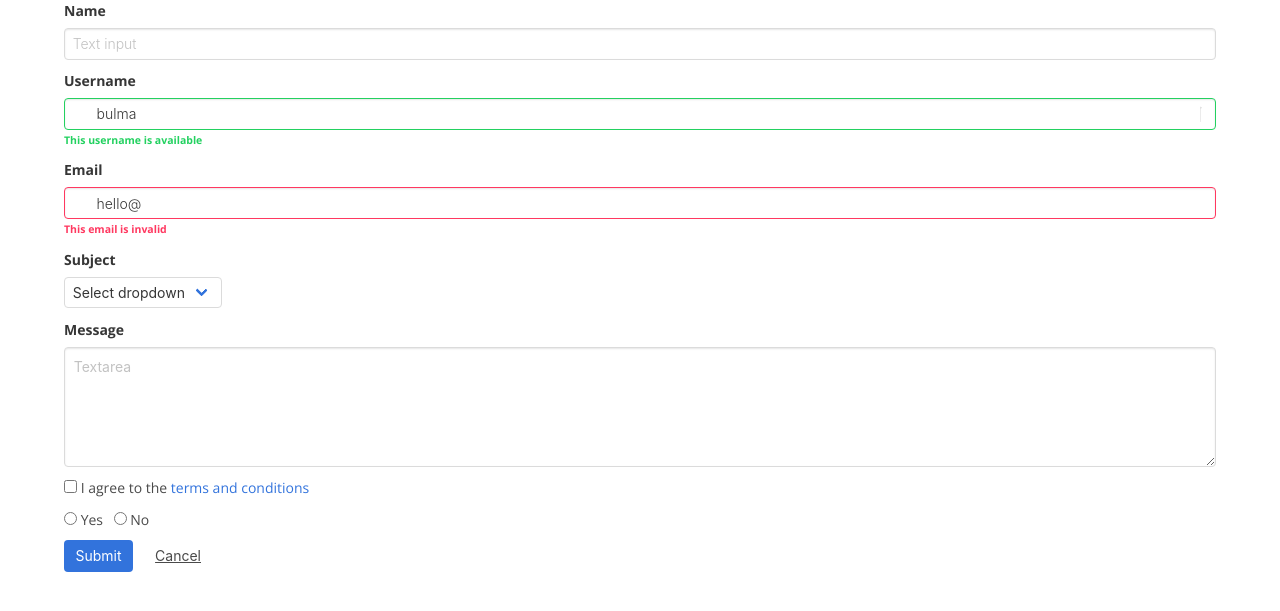
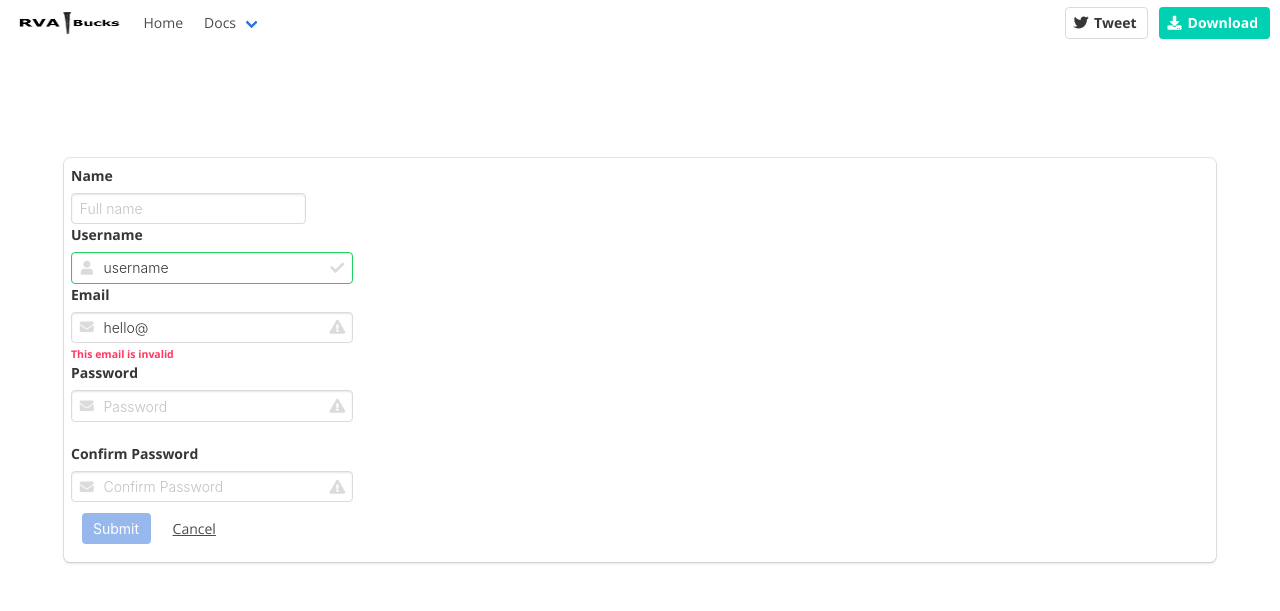
Before and after one commit to craigkilgo/rvabucksfrontend, a CodeIgniter app: page /database/index.php/main/signup in a window 1280 px wide. Shown: the top 611 px of the page. Run offline with CodeIgniter, Linux system fonts and the light colour scheme; some libraries are stand-ins or nearby versions.

Commit message:
almost midnight commit

```diff
--- /dev/null
+++ b/application/views/errors/user_already.php
@@ -0,0 +1 @@
+User with email already exists.
--- a/application/views/header.php
+++ b/application/views/header.php
@@ -5,12 +5,99 @@
     <meta charset="utf-8">
     <meta http-equiv="X-UA-Compatible" content="IE=edge">
     <meta name="viewport" content="width=device-width, initial-scale=1">
-    <title>Login - Free Bulma template</title>
+    <title>RVABucks - Local currency</title>
     <link rel="stylesheet" href="https://maxcdn.bootstrapcdn.com/font-awesome/4.7.0/css/font-awesome.min.css">
     <link href="https://fonts.googleapis.com/css?family=Open+Sans:300,400,700" rel="stylesheet">
     <!-- Bulma Version 0.7.1-->
     <link rel="stylesheet" href="https://cdnjs.cloudflare.com/ajax/libs/bulma/0.7.1/css/bulma.min.css" />
     <link rel="stylesheet" type="text/css" href="<?php echo base_url();?>css/login.css">
+    <link rel="stylesheet" href="https://use.fontawesome.com/releases/v5.3.1/css/all.css" integrity="sha384-mzrmE5qonljUremFsqc01SB46JvROS7bZs3IO2EmfFsd15uHvIt+Y8vEf7N7fWAU" crossorigin="anonymous">
+    <script
+			  src="https://code.jquery.com/jquery-3.3.1.min.js"
+			  integrity="sha256-FgpCb/KJQlLNfOu91ta32o/NMZxltwRo8QtmkMRdAu8="
+			  crossorigin="anonymous"></script>
+    <style>
+        body{/*
+            background-color:#262626!important;
+            color:white;*/
+        }
+    </style>
+
 </head>
 
 <body>
+
+<nav class="navbar is-transparent">
+  <div class="navbar-brand">
+    <a class="navbar-item" href="https://bulma.io">
+      <img src="https://rvabucks.io/img/logo2.png" alt="Bulma: a modern CSS framework based on Flexbox" width="112" height="28">
+    </a>
+    <div class="navbar-burger burger" data-target="navbarExampleTransparentExample">
+      <span></span>
+      <span></span>
+      <span></span>
+    </div>
+  </div>
+
+  <div id="navbarExampleTransparentExample" class="navbar-menu">
+    <div class="navbar-start">
+      <a class="navbar-item" href="https://bulma.io/">
+        Home
+      </a>
+      <div class="navbar-item has-dropdown is-hoverable">
+        <a class="navbar-link" href="/documentation/overview/start/">
+          Docs
+        </a>
+        <div class="navbar-dropdown is-boxed">
+          <a class="navbar-item" href="/documentation/overview/start/">
+            Overview
+          </a>
+          <a class="navbar-item" href="https://bulma.io/documentation/modifiers/syntax/">
+            Modifiers
+          </a>
+          <a class="navbar-item" href="https://bulma.io/documentation/columns/basics/">
+            Columns
+          </a>
+          <a class="navbar-item" href="https://bulma.io/documentation/layout/container/">
+            Layout
+          </a>
+          <a class="navbar-item" href="https://bulma.io/documentation/form/general/">
+            Form
+          </a>
+          <hr class="navbar-divider">
+          <a class="navbar-item" href="https://bulma.io/documentation/elements/box/">
+            Elements
+          </a>
+          <a class="navbar-item is-active" href="https://bulma.io/documentation/components/breadcrumb/">
+            Components
+          </a>
+        </div>
+      </div>
+    </div>
+
+    <div class="navbar-end">
+      <div class="navbar-item">
+        <div class="field is-grouped">
+          <p class="control">
+            <a class="bd-tw-button button" data-social-network="Twitter" data-social-action="tweet" data-social-target="http://localhost:4000" target="_blank" href="https://twitter.com/intent/tweet?text=Bulma: a modern CSS framework based on Flexbox&amp;hashtags=bulmaio&amp;url=http://localhost:4000&amp;via=jgthms">
+              <span class="icon">
+                <i class="fab fa-twitter"></i>
+              </span>
+              <span>
+                Tweet
+              </span>
+            </a>
+          </p>
+          <p class="control">
+            <a class="button is-primary" href="https://github.com/jgthms/bulma/releases/download/0.7.1/bulma-0.7.1.zip">
+              <span class="icon">
+                <i class="fas fa-download"></i>
+              </span>
+              <span>Download</span>
+            </a>
+          </p>
+        </div>
+      </div>
+    </div>
+  </div>
+</nav>
--- a/application/views/signup.php
+++ b/application/views/signup.php
@@ -1,16 +1,23 @@
 
+
+
+<div class="section">
 <div class="container">
+  <form action="<?php echo base_url()?>welcome/signedup" method="post" id="form">
+  <div class="box">
+    <div class="columns">
       <div class="field">
         <label class="label">Name</label>
         <div class="control">
-    <input class="input" type="text" placeholder="Text input">
+          <input class="input" name="name" type="text" placeholder="Full name">
         </div>
       </div>
-
+  </div>
+  <div class="columns">
     <div class="field">
       <label class="label">Username</label>
       <div class="control has-icons-left has-icons-right">
-    <input class="input is-success" type="text" placeholder="Text input" value="bulma">
+        <input class="input is-success" name="username" type="text" placeholder="Text input" value="username">
         <span class="icon is-small is-left">
           <i class="fas fa-user"></i>
         </span>
@@ -18,13 +25,15 @@
           <i class="fas fa-check"></i>
         </span>
       </div>
-  <p class="help is-success">This username is available</p>
+      <!--<p class="help is-success">This username is available</p>-->
+    </div>
 </div>
 
+  <div class="columns">
     <div class="field">
       <label class="label">Email</label>
       <div class="control has-icons-left has-icons-right">
-    <input class="input is-danger" type="email" placeholder="Email input" value="hello@">
+        <input class="input" name="email" id="email" type="email" placeholder="Email input" value="hello@">
         <span class="icon is-small is-left">
           <i class="fas fa-envelope"></i>
         </span>
@@ -32,61 +41,91 @@
           <i class="fas fa-exclamation-triangle"></i>
         </span>
       </div>
-  <p class="help is-danger">This email is invalid</p>
+      <p id="emailWarning" class="help is-danger">This email is invalid</p>
+    </div>
 </div>
 
+  <div class="columns">
     <div class="field">
-  <label class="label">Subject</label>
-  <div class="control">
-    <div class="select">
-      <select>
-        <option>Select dropdown</option>
-        <option>With options</option>
-      </select>
+      <label class="label">Password</label>
+      <div class="control has-icons-left has-icons-right">
+        <input name="pass" class="input p" type="password" id="pass" placeholder="Password">
+        <span class="icon is-small is-left">
+          <i class="fas fa-envelope"></i>
+        </span>
+        <span class="icon is-small is-right">
+          <i class="fas fa-exclamation-triangle"></i>
+        </span>
+      </div>
+    </div>
+</div>
+<br>
+  <div class="columns">
+    <div class="field">
+      <label class="label">Confirm Password</label>
+      <div class="control has-icons-left has-icons-right">
+        <input class="input p" type="password" id="pass2" placeholder="Confirm Password">
+        <span class="icon is-small is-left">
+          <i class="fas fa-envelope"></i>
+        </span>
+        <span class="icon is-small is-right">
+          <i class="fas fa-exclamation-triangle"></i>
+        </span>
       </div>
     </div>
 </div>
 
-<div class="field">
-  <label class="label">Message</label>
-  <div class="control">
-    <textarea class="textarea" placeholder="Textarea"></textarea>
-  </div>
-</div>
-
+<!--
 <div class="field">
   <div class="control">
     <label class="checkbox">
-      <input type="checkbox">
+      <input type="checkbox" name="agree">
       I agree to the <a href="#">terms and conditions</a>
     </label>
   </div>
-</div>
+</div>-->
 
-<div class="field">
-  <div class="control">
-    <label class="radio">
-      <input type="radio" name="question">
-      Yes
-    </label>
-    <label class="radio">
-      <input type="radio" name="question">
-      No
-    </label>
-  </div>
-</div>
 
 <div class="field is-grouped">
   <div class="control">
-    <button class="button is-link">Submit</button>
+    <button class="button is-link" type="submit" id="submit" disabled>Submit</button>
   </div>
   <div class="control">
-    <button class="button is-text">Cancel</button>
+    <a href="<?php echo base_url()?>" class="button is-text">Cancel</a>
   </div>
 </div>
 
 </div>
+</div>
+</div>
+<script>
 
+$(document).ready(function(){
 
+  function isValidEmailAddress(emailAddress) {
+        var pattern = new RegExp(/^[+a-zA-Z0-9._-]+@[a-zA-Z0-9.-]+\.[a-zA-Z]{2,4}$/i);
+        // alert( pattern.test(emailAddress) );
+        return pattern.test(emailAddress);
+    };
+
+$('#email').keyup(function() {
+if(isValidEmailAddress($(this).val())){
+  $('#emailWarning').css('color','white');
+}else{
+  $('#emailWarning').css('color','red');
+}
+
+});
+
+  $( ".p" ).keyup(function() {
+    console.log('key');
+    if($('#pass').val() == $('#pass2').val()){
+      $('#submit').prop("disabled",false);
+    }else{
+      $('#submit').prop("disabled",true);
+    }
+  });
+});
+</script>
 </body>
 </html>
--- a/ctest.php
+++ b/ctest.php
@@ -3,9 +3,7 @@
 $curl = curl_init();
         $api_url = 'https://api-sandbox.capitalone.com/oauth2/token';
         $api_token = 'Authorization: Basic dHNwcG1vOkhmZWltZmQxd29BTENzYVJv';
-        $data_string = '{
-	        "jql": "issuetype = Epic","startAt":0,"maxResults":500
-        }';
+
 
         curl_setopt_array($curl, array(
             CURLOPT_POST => 1,
```
Also changed, not shown: application/controllers/Welcome.php (+29 -1 lines), application/models/Users.php (+25 -0 lines), application/views/login.php (+29 -8 lines), css/login.css (line endings or trailing spaces), img/logo2.png (added). Lines whose indentation alone changed are shown as unchanged.
